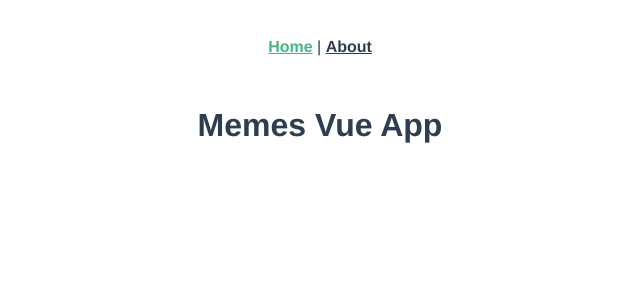
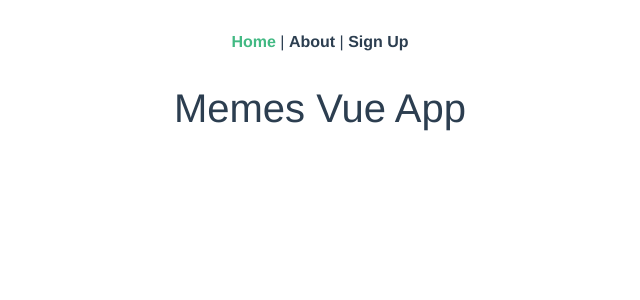
Before and after one commit to mateuszlubianka1993/memes-vue, a Vue app: page / in a window 1280 px wide. Shown: the top 300 px of the page, without its empty margins (320-960 px from the left). Built offline with nearby package versions, Linux system fonts and the light colour scheme.

Commit message:
Install MDBVue and add SignUp component.

```diff
--- a/package.json
+++ b/package.json
@@ -10,6 +10,7 @@
   "dependencies": {
     "axios": "^0.19.2",
     "core-js": "^3.6.5",
+    "mdbvue": "^6.7.1",
     "vue": "^2.6.11",
     "vue-router": "^3.2.0",
     "vuex": "^3.4.0"
--- a/src/App.vue
+++ b/src/App.vue
@@ -2,7 +2,8 @@
   <div id="app">
     <div id="nav">
       <router-link to="/">Home</router-link> |
-      <router-link to="/about">About</router-link>
+      <router-link to="/about">About</router-link> |
+      <router-link to="/signup">Sign Up</router-link>
     </div>
     <router-view/>
   </div>
--- a/src/router/index.js
+++ b/src/router/index.js
@@ -4,8 +4,7 @@
 
 Vue.use(VueRouter)
 
-  const routes = [
-  {
+const routes = [{
         path: '/',
         name: 'Home',
         component: Home
@@ -16,7 +15,14 @@
         // route level code-splitting
         // this generates a separate chunk (about.[hash].js) for this route
         // which is lazy-loaded when the route is visited.
-    component: () => import(/* webpackChunkName: "about" */ '../views/About.vue')
+        component: () =>
+            import ( /* webpackChunkName: "about" */ '../views/About.vue')
+    },
+    {
+        path: '/signup',
+        name: 'SignUp',
+        component: () =>
+            import ( /* webpackChunkName: "about" */ '../views/auth/SignUp.vue')
     }
 ]
 
--- /dev/null
+++ b/src/views/auth/SignUp.vue
@@ -0,0 +1,31 @@
+<template>
+  <div class="container">
+    <mdb-card class="container">
+      <mdb-card-body>
+        <form>
+          <p class="h4 text-center py-4">Sign up</p>
+          <div class="grey-text">
+            <mdb-input label="Your email" group type="email" validate error="wrong" success="right"/>
+            <mdb-input label="Your password" group type="password" validate/>
+          </div>
+          <div class="text-center py-4 mt-3">
+            <mdb-btn color="cyan" type="submit">Register</mdb-btn>
+          </div>
+        </form>
+      </mdb-card-body>
+    </mdb-card>
+  </div>
+</template>
+
+<script>
+  import { mdbInput, mdbBtn, mdbCard, mdbCardBody } from 'mdbvue';
+  export default {
+    name: 'SignUp',
+    components: {
+      mdbInput,
+      mdbBtn,
+      mdbCard,
+      mdbCardBody
+    }
+  }
+</script>
```
Also changed, not shown: src/main.js (+7 -3 lines), 1 other file (tests, documents, lock files or other folders). Lines whose indentation alone changed are shown as unchanged.
